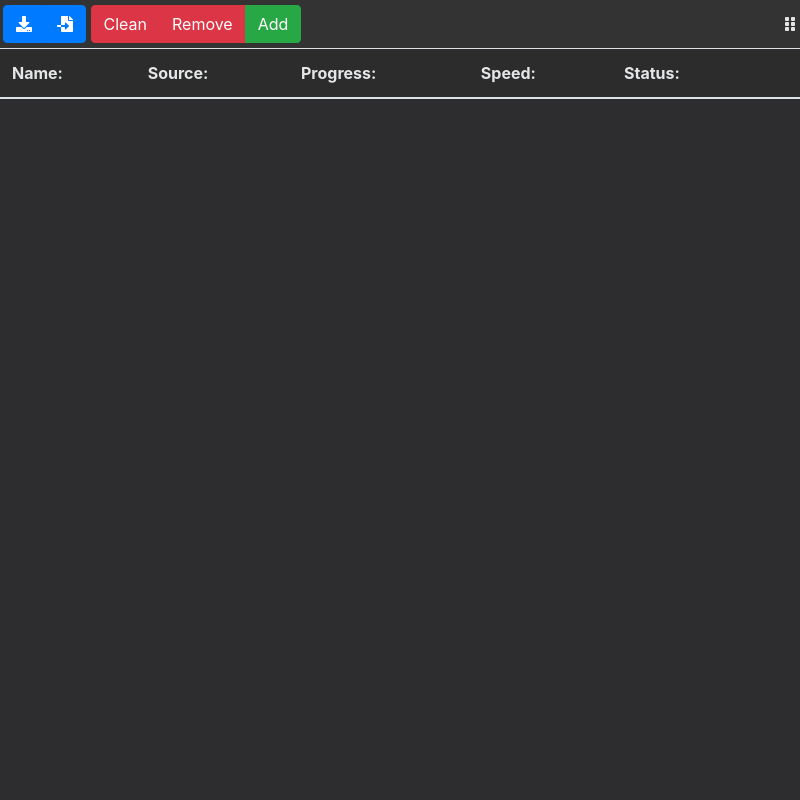
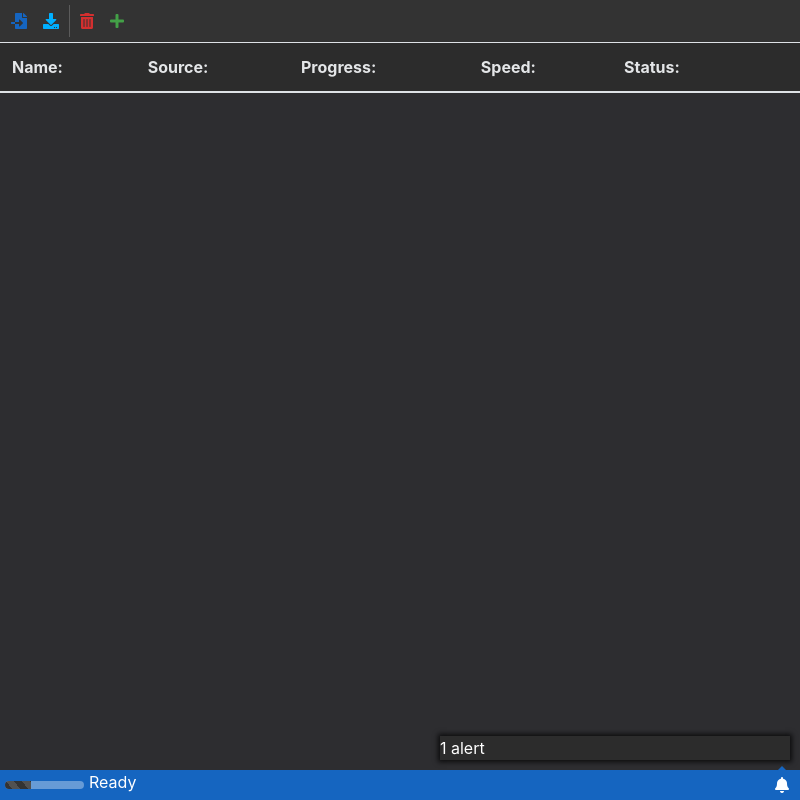
Before and after one commit to nanouke/MultiFileDownload, an Electron app: page index.html in a window 800 px wide. Drawn offline with Linux system fonts and the light colour scheme; no server answers.

Commit message:
Style: add
Ajout de plusieur style a linterface principale

```diff
--- a/index.html
+++ b/index.html
@@ -2,22 +2,20 @@
 <html>
   <head>
     <meta charset="UTF-8">
-    <title>Hello World!</title>
+    <title>Multi download</title>
     <link href="./vendors/bootstrap-4.1.3/css/bootstrap.min.css" rel="stylesheet"  />
     <link href="./vendors/fontawesome-free-5.4.1-web/css/all.min.css" rel="stylesheet" />
     <link href="./css/app.css" rel="stylesheet"/>
   </head>
   <body>
     <div id="top-toolbar" class="toolbar">
-      <div class="btn-group" role="group" aria-label="">
-          <button type="button" class="btn btn-primary" id="btnStartDownload" title="Start download"><i class="fas fa-download"></i></button>
-          <button type="button" class="btn btn-primary" id="btnLoadFile" title="Import file"><i class="fas fa-file-import"></i></button>
-      </div>
-      <div class="btn-group" role="group" aria-label="">
-          <button class="btn btn-danger">Clean</button>
-          <button class="btn btn-danger">Remove</button>
-          <button class="btn btn-success">Add</button>
-      </div>
+
+      <button type="button" class="btn btn-tool dark-blue" id="btnLoadFile" title="Import file"><i class="fas fa-file-import"></i></button>
+      <button type="button" class="btn btn-tool blue" id="btnStartDownload" title="Start download"><i class="fas fa-download"></i></button>
+      <span class="separator"></span>
+      <button class="btn btn-tool red" title="Remove download"><i class="fas fa-trash-alt"></i></button>
+      <button class="btn btn-tool green" title="Add download"><i class="fas fa-plus"></i></button>
+
     </div>
 
     <div id="content">
@@ -38,6 +36,22 @@
       </table>
     </div>
 
+    <div id="alert-list-popup">
+      <div>1 alert</div>
+    </div>
+
+    <footer id="status-bar">
+      <div class="progress">
+        <div id="main-progress" class="progress-bar progress-bar-striped progress-bar-animated" role="progressbar" style="width: 33%;" aria-valuenow="25" aria-valuemin="0" aria-valuemax="100"></div>
+      </div>
+      <p id="status-text">Ready</p>
+
+      <div class="status-right">
+        <button class="btn btn-none text-white btn-view-alert" >
+          <i class="fas fa-bell"></i> <span class="alert-number"></span>
+        </button>
+      </div>
+    </footer>
 
     <script>if (typeof module === 'object') {window.module = module; module = undefined;}</script>
     <script src="./vendors/jQuery/jQuery.js"></script>
--- a/sass/_common.scss
+++ b/sass/_common.scss
@@ -38,3 +38,27 @@ table{
         }
     }
 }
+
+@each $i, $color in $colors {
+    &.text-#{$i}{
+        color: #{$color};
+    }
+}
+
+.btn{
+    &.btn-none{
+        background-color: transparent;
+        padding: 2px 5px;
+    }
+}
+
+#alert-list-popup{
+    position: absolute;
+    bottom: 40px;
+    right: 10px;
+    display: block;
+    width: 350px;
+    background-color: $background-tabs;
+    box-shadow: 0px 0px 5px 2px rgba(0,0,0,0.75);
+    color: #ffffff;
+}
--- /dev/null
+++ b/sass/_status-bar.scss
@@ -0,0 +1,49 @@
+#status-bar{
+    display: flex;
+    position: absolute;
+    bottom: 0;
+    right: 0;
+    width: 100%;
+    height: 30px;
+    background-color: map-get($colors, "dark-blue" );
+    color: #fff;
+    padding: 0 5px;
+
+    .progress{
+        width: 10%;
+        background-color: rgba(255,255,255, 0.35);
+        align-self: center;
+        height: 8px;
+
+        .progress-bar{
+            background-color: $background-toolbar;
+        }
+    }
+
+    #status-text{
+        margin-left: 5px;
+    }
+
+    .status-right{
+        margin-left: auto;
+    }
+
+    .btn-view-alert{
+        position: relative;
+
+
+        &:before{
+            content: "";
+            position: absolute;
+            top: -5px;
+            left: 50%;
+            transform: translateX(-50%);
+            width: 0;
+            height: 0;
+            border-style: solid;
+            border-width: 0 5px 5px 5px;
+            border-color: transparent transparent map-get($colors, "dark-blue" ) transparent;
+        }
+    }
+
+}
--- a/sass/_toolbar.scss
+++ b/sass/_toolbar.scss
@@ -1,17 +1,34 @@
 .toolbar{
     background-color: $background-toolbar;
     padding: 5px 3px;
-
+    display: flex;
     position: relative;
 
-    &:after{
-        content: '\f58e';
-        font-family: 'Font Awesome 5 Free';
-        font-weight: 900;
-        position: absolute;
-        top: 50%;
-        right: 5px;
-        transform: translateY(-50%);
-        color: $color-title;
+    .btn{
+        &.btn-tool{
+            margin: 0 2px;
+            background-color: transparent;
+            color: $color-title;
+            padding: 3px 5px;
+
+            &:hover{
+                background-color: $btn-tool-hover;
+            }
+
+            @each $i, $color in $colors {
+                &.#{$i}{
+                    color: #{$color};
+                }
+            }
+
+        }
     }
+
+    .separator{
+        width: 1px;
+        display: block;
+        background-color: $separator-color;
+        margin: 0 2px;
+    }
+
 }
--- a/sass/_variables.scss
+++ b/sass/_variables.scss
@@ -7,3 +7,23 @@ $background-selected: #003c5a;
 
 
 $color-title: #e4e6e8;
+
+
+// Toolbar
+
+$separator-color: rgba(255,255,255, 0.2);
+$btn-tool-hover: rgba(255,255,255, 0.1);
+
+
+// Principal color
+$colors: (
+"white": #ffffff,
+"green": #43A047,
+"dark-green": #1B5E20,
+"blue": #00B0FF,
+"dark-blue": #1565C0,
+"red": #D32F2F,
+"dark-red": #B71C1C,
+"yellow": #FFFF00,
+"orrange": #EF6C00,
+"pink": #D81B60);
--- a/sass/app.scss
+++ b/sass/app.scss
@@ -1,3 +1,4 @@
 @import 'variables';
 @import 'common';
 @import 'toolbar';
+@import 'status-bar';
```
Also changed, not shown: css/app.css.
